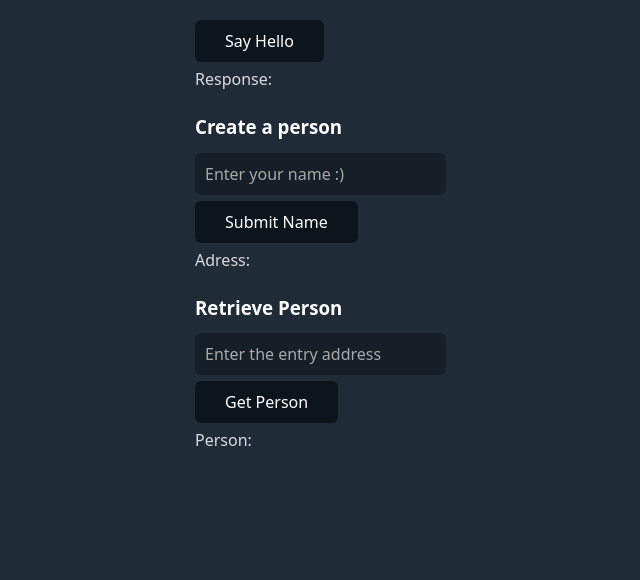
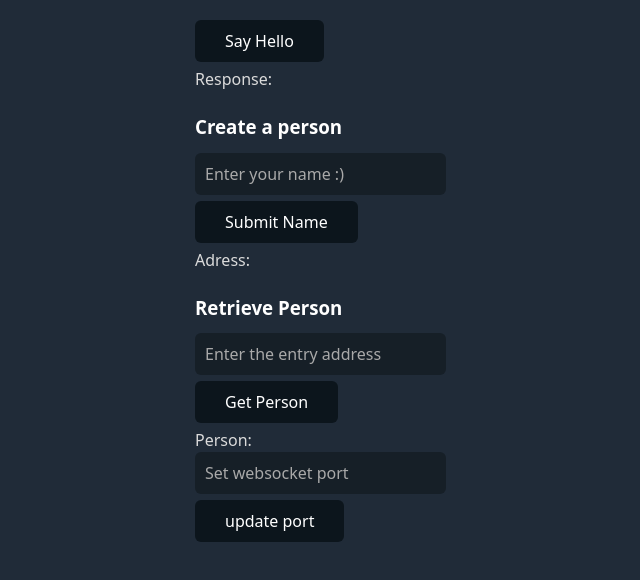
Before and after one commit to vital-edu/cc_tuts_gui, a plain HTML site: page index.html in a window 1280 px wide. Shown: the whole page, without its empty margins (45-685 px from the left). Drawn offline with nearby package versions, Linux system fonts and the light colour scheme.

Commit message:
add field to change port

```diff
--- a/hello.js
+++ b/hello.js
@@ -45,3 +45,10 @@ function retrievePerson() {
     }).then((result) => showPerson(result))
   })
 }
+
+function update_port() {
+  let port = document.getElementById('port').value
+  holochain_connection = holochainclient.connect({
+    url: 'ws://localhost:' + port
+  })
+}
--- a/index.html
+++ b/index.html
@@ -21,6 +21,8 @@
   <button onClick="retrievePerson()" type="button">Get Person</button>
   <div>Person: <span id="person_output"></span></div>
 
+  <input type="text" id="port" placeholder="Set websocket port" />
+  <button onclick="update_port()" type="button">update port</button>
   <script type="text/javascript" src="hc-web-client/hc-web-client-0.5.1.browser.min.js"></script>
   <script type="text/javascript" src="hello.js"></script>
 </body>
```
